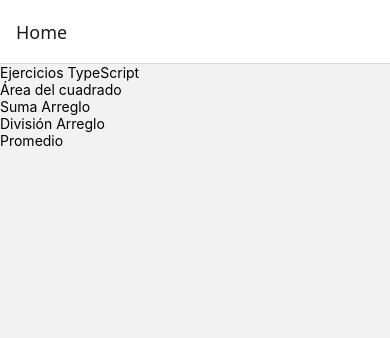
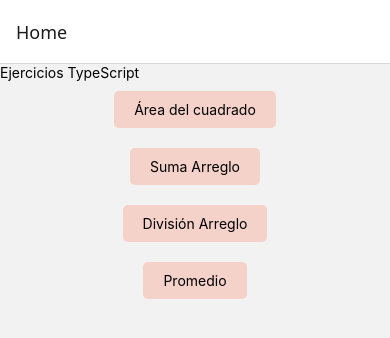
Before and after one commit to AlexdanTB/Ejercicios-TypeScript-ACD, a React Native app: screen /Home in a window 390 px wide. Shown: the top 338 px of the page. Built offline with nearby package versions, Linux system fonts and the light colour scheme.

Commit message:
Estilos botones Home

```diff
--- a/src/screens/HomeScreen.tsx
+++ b/src/screens/HomeScreen.tsx
@@ -1,6 +1,6 @@
 import { StackScreenProps } from '@react-navigation/stack'
 import React from 'react'
-import { Text, TouchableOpacity, View } from 'react-native'
+import { StyleSheet, Text, TouchableOpacity, View } from 'react-native'
 import { RootStackParamList } from '../navigations/tipos'
 
 type Props = StackScreenProps<RootStackParamList, 'Home'>;
@@ -9,20 +9,37 @@ export const HomeScreen = ({navigation}: Props) => {
   return (
     <View>
         <Text>Ejercicios TypeScript</Text>
-        <View>
-            <TouchableOpacity onPress={()=> navigation.navigate('Cuadrado')}>
+        <View style={styles.view1}>
+            <TouchableOpacity style={styles.btns}
+            onPress={()=> navigation.navigate('Cuadrado')}>
                 <Text>Área del cuadrado</Text>
             </TouchableOpacity>
-            <TouchableOpacity onPress={()=> navigation.navigate('SumaArreglo')}>
+            <TouchableOpacity style={styles.btns}
+            onPress={()=> navigation.navigate('SumaArreglo')}>
                 <Text>Suma Arreglo</Text>
             </TouchableOpacity>
-            <TouchableOpacity onPress={()=> navigation.navigate('DivisionArreglo')}>
+            <TouchableOpacity style={styles.btns}
+            onPress={()=> navigation.navigate('DivisionArreglo')}>
                 <Text>División Arreglo</Text>
             </TouchableOpacity>
-            <TouchableOpacity onPress={()=> navigation.navigate('Promedio')}>
+            <TouchableOpacity style={styles.btns}
+            onPress={()=> navigation.navigate('Promedio')}>
                 <Text>Promedio</Text>
             </TouchableOpacity>
         </View>
     </View>
   )
 }
+const styles = StyleSheet.create({
+    view1:{
+        gap:20,
+        marginVertical:10,
+        alignItems:"center"
+    },
+    btns:{
+        backgroundColor:"#f4d1c9ff",
+        padding:10,
+        paddingHorizontal:20,
+        borderRadius:5
+    }
+})
```
